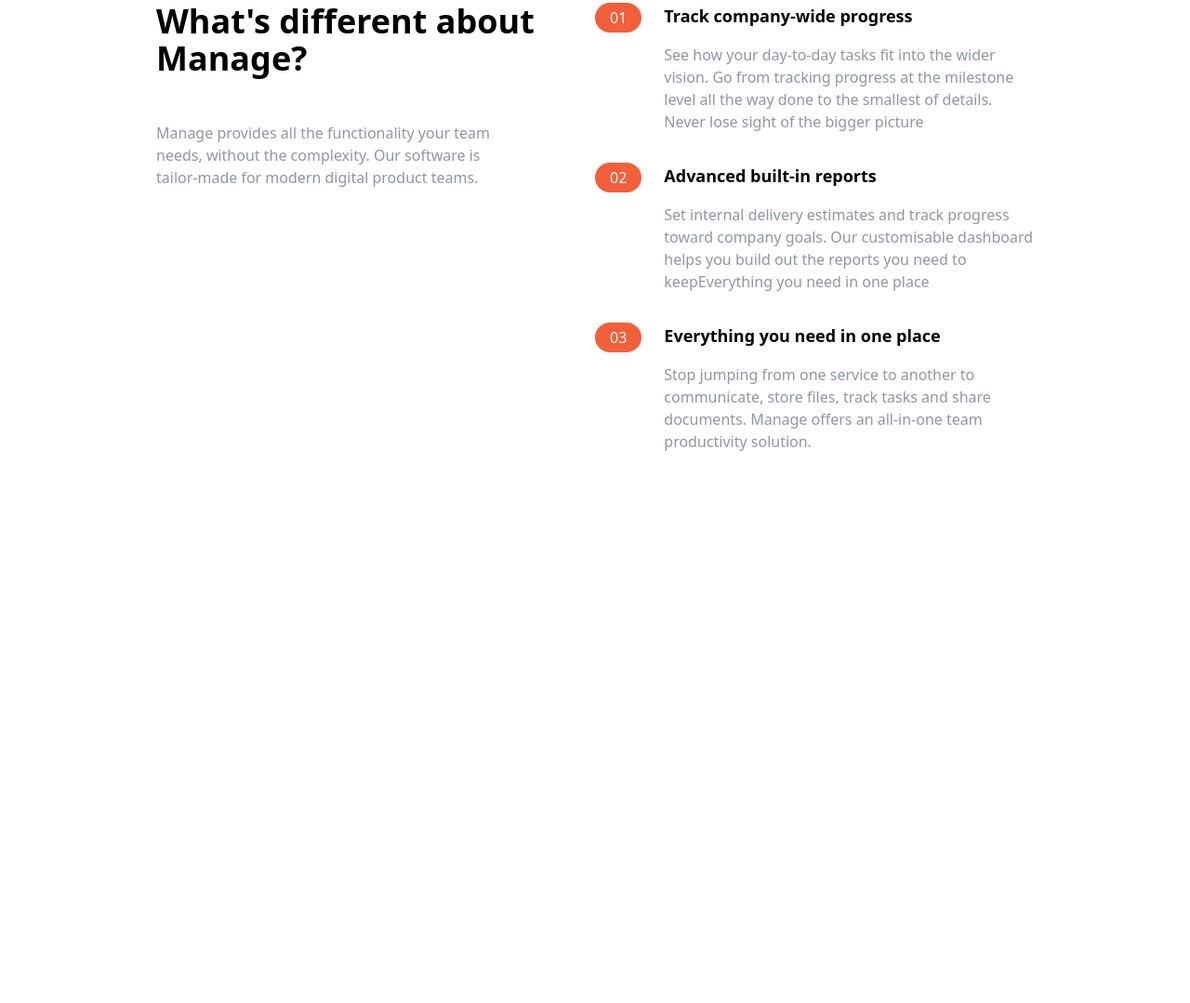
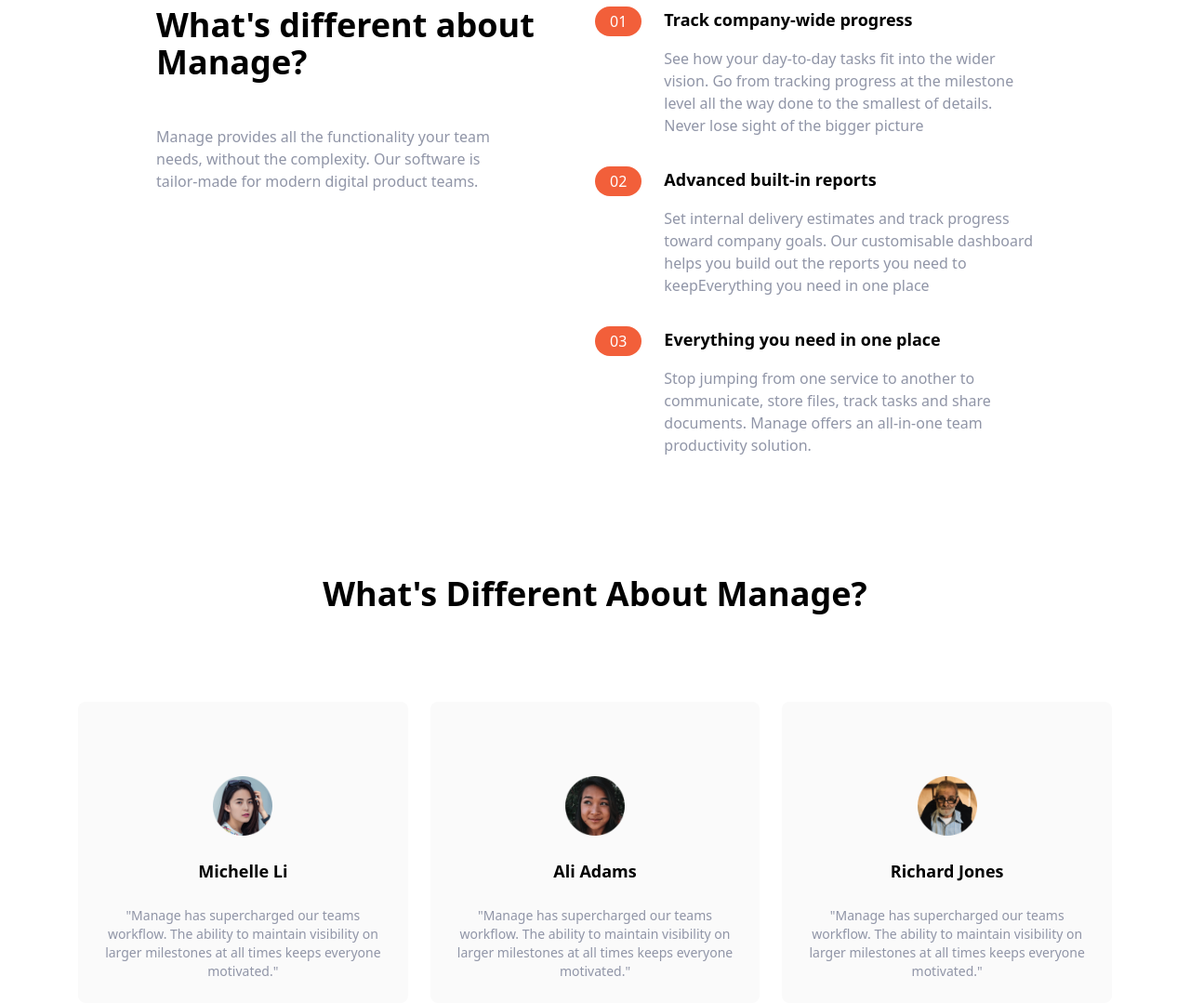
Before and after one commit to one2code/tailwind_manage_website, a website: page index.html in a window 1280 px wide. Shown: the part 694-1773 px from the top of the page at 93% size. Before the commit the page ends 1181 px from the top, so only its background shows below. Drawn offline with Linux system fonts and the light colour scheme.

Commit message:
Added a testimonials section and added some button styles (experimental).

```diff
--- a/index.html
+++ b/index.html
@@ -24,10 +24,10 @@
 					<a class="hover:text-darkGrayishBlue" href="#">Careers</a>
 					<a class="hover:text-darkGrayishBlue" href="#">Community</a>
 				</div>
-				<!--Button-->
+				<!--Get Started Button in the Navbar-->
 				<a
 					href="#"
-					class="hidden md:block p-3 px-6 pt-2 bg-brightRed text-white rounded-full baseline hover:bg-brightRedLight"
+					class="hidden md:block p-3 px-6 pt-2 bg-brightRed text-white rounded-full baseline hover:bg-brightRedLight hover:ease-in-out delay-270 hover:-translate-y-1 hover:scale-140 hover:border-double border-2 hover:border-red-700"
 					>Get Started</a
 				>
 			</div>
@@ -169,5 +169,44 @@
 				</div>
 			</div>
 		</section>
+
+		<!--Testimonials-->
+
+		<section id="testimonials">
+			<!--Container to heading and testimonial block -->
+			<div class="max-w-6xl px-5 mx-auto mt-32 text-center">
+				<div class="text-4xl font-bold text-center">
+					What's Different About Manage?
+				</div>
+				<!--Testimonials Container-->
+
+				<!--Testimonial 1-->
+				<div class="flex flex-col mt-24 md:flex-row md:space-x-6">
+					<div class="flex flex-col items-center p-6 space-y-6 rounded-lg bg-veryLightGray md:w-1/3">
+						<img src="/img/avatar-anisha.png" alt="Michelle's avatar" class = 'w-16 mt-14'>
+						<h5 class="text-lg font-bold">Michelle Li</h5>
+						<p class="text-sm text-darkGrayishBlue">
+							"Manage has supercharged our teams workflow. The ability to maintain visibility on larger milestones at all times keeps everyone motivated."
+						</p>
+					</div>
+					<!--Testimonial 2-->
+					<div class="flex flex-col items-center p-6 space-y-6 rounded-lg bg-veryLightGray md:flex md:w-1/3">
+						<img src="/img/avatar-ali.png" alt="Ali's avatar" class = 'w-16 mt-14'>
+						<h5 class="text-lg font-bold">Ali Adams</h5>
+						<p class="text-sm text-darkGrayishBlue">
+							"Manage has supercharged our teams workflow. The ability to maintain visibility on larger milestones at all times keeps everyone motivated."
+						</p>
+					</div>
+					<!--Testimonial 3-->
+					<div class="flex flex-col items-center p-6 space-y-6 rounded-lg bg-veryLightGray md:flex md:w-1/3">
+						<img src="/img/avatar-richard.png" alt="Richard's avatar" class = 'w-16 mt-14'>
+						<h5 class="text-lg font-bold">Richard Jones</h5>
+						<p class="text-sm text-darkGrayishBlue">
+							"Manage has supercharged our teams workflow. The ability to maintain visibility on larger milestones at all times keeps everyone motivated."
+						</p>
+					</div>
+				</div>
+			</div>
+		</section>
 	</body>
 </html>
```
Also changed, not shown: css/main.css.
